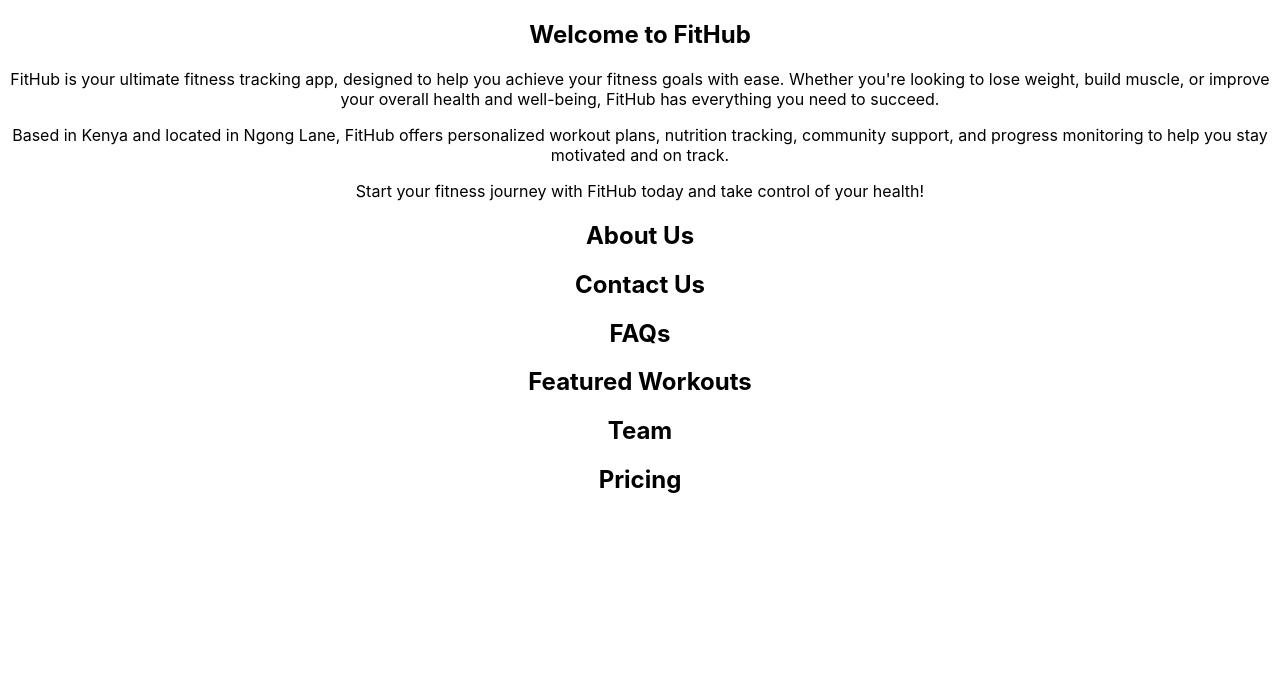
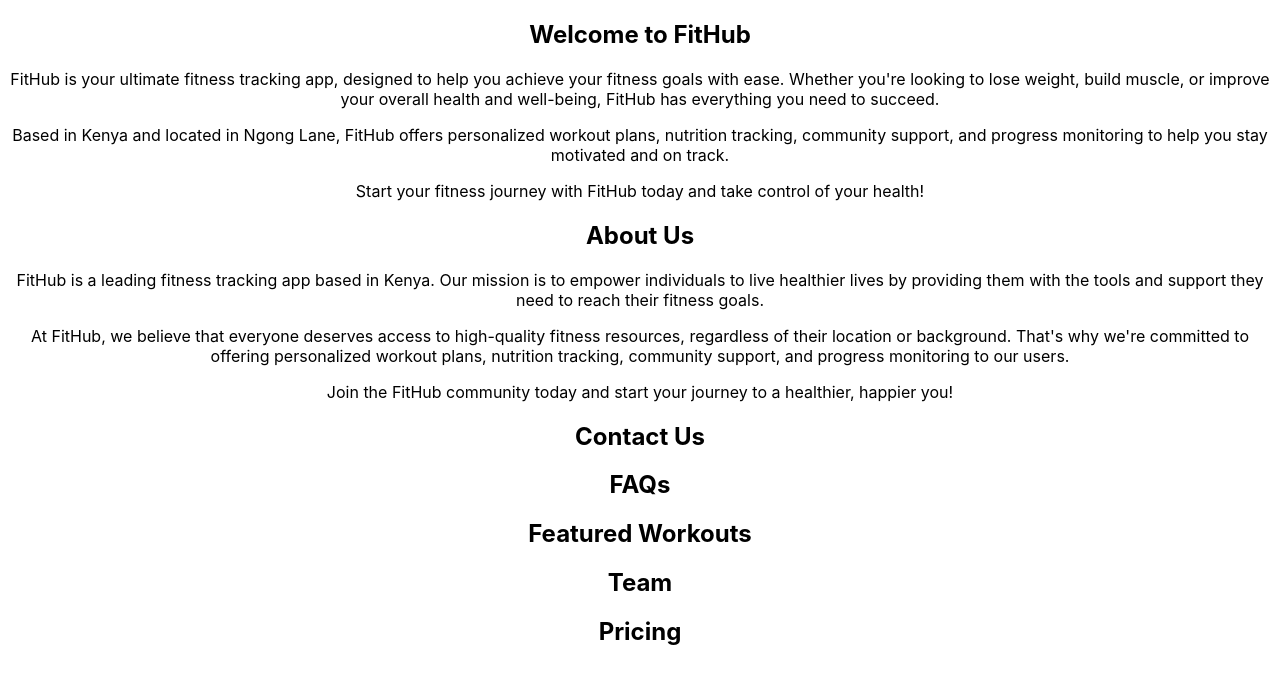
Before and after one commit to eceechain/FitHub, a React (Create React App) app in the folder client/: page / in a window 1280 px wide. Shown: the top 684 px of the page. Built offline with nearby package versions, Linux system fonts and the light colour scheme.

Commit message:
adding about us  component

```diff
--- a/client/src/Components/AboutUs.js
+++ b/client/src/Components/AboutUs.js
@@ -3,12 +3,14 @@ import React from 'react';
 import './AboutUs.css';
 
 const AboutUs = () => {
-    return (
-        <div className="about-us">
-            <h2>About Us</h2>
-            {/* Add content here */}
-        </div>
-    );
+  return (
+    <div className="AboutUs">
+      <h2>About Us</h2>
+      <p>FitHub is a leading fitness tracking app based in Kenya. Our mission is to empower individuals to live healthier lives by providing them with the tools and support they need to reach their fitness goals.</p>
+      <p>At FitHub, we believe that everyone deserves access to high-quality fitness resources, regardless of their location or background. That's why we're committed to offering personalized workout plans, nutrition tracking, community support, and progress monitoring to our users.</p>
+      <p>Join the FitHub community today and start your journey to a healthier, happier you!</p>
+    </div>
+  );
 }
 
 export default AboutUs;
```
